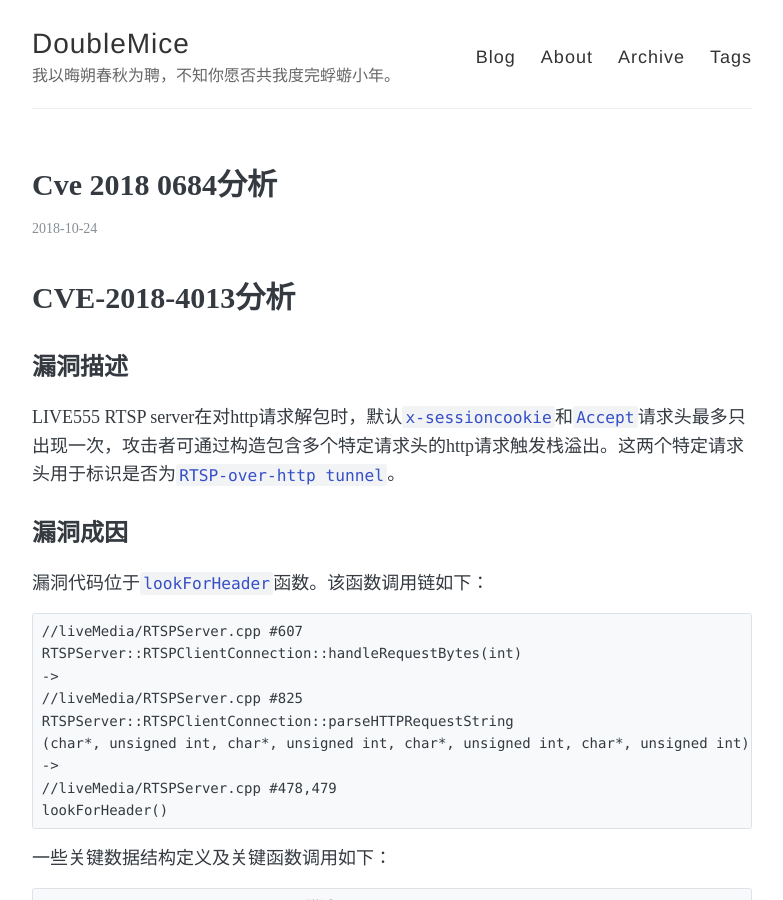
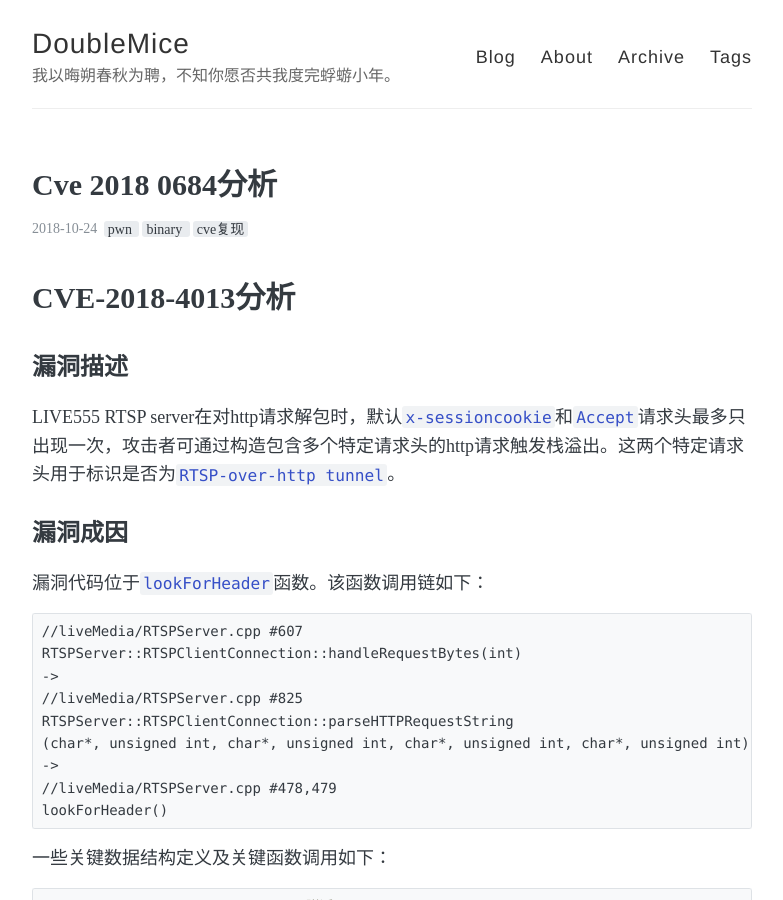
Before and after one commit to DoubleMice/DoubleMice.github.io, a Jekyll site: the page built from _posts/2018-10-24-cve-2018-0684分析.md, in a window 1280 px wide and 900 px high. Shown: the whole window, without its empty margins (248-1031 px from the left). Built offline with Jekyll 4.4.1, drawn with Linux system fonts in a browser that asks for light colours; our own code applies the rules of GitHub Pages for plain Markdown files.

Commit message:
[+]cve-2018-0684复现

```diff
--- a/_posts/2018-10-24-cve-2018-0684分析.md
+++ b/_posts/2018-10-24-cve-2018-0684分析.md
@@ -1,3 +1,12 @@
+---
+tags:
+- pwn
+- binary
+- cve复现
+
+# draft
+---
+
 # CVE-2018-4013分析
 ## 漏洞描述
 LIVE555 RTSP server在对http请求解包时，默认`x-sessioncookie`和`Accept`请求头最多只出现一次，攻击者可通过构造包含多个特定请求头的http请求触发栈溢出。这两个特定请求头用于标识是否为`RTSP-over-http tunnel`。
```
